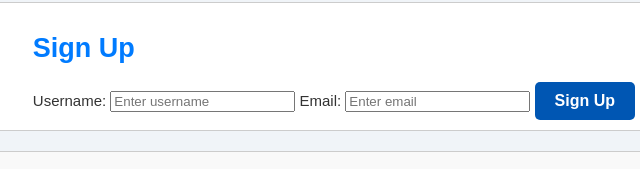
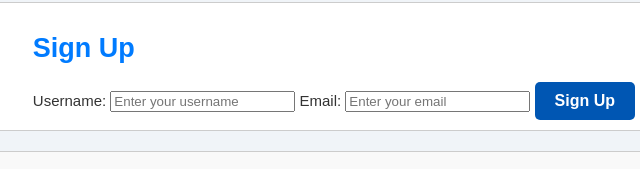
Before and after one commit to Emmanuel-Njunge/daily-wellness-tracker, a plain HTML site: page Project/Index.html in a window 1280 px wide. Shown: the part 745-914 px from the top of the page, 104-744 px from the left. Drawn offline with Linux system fonts and the light colour scheme; files that its build step writes are made by us from their sources; files whose address does not match are found by name.

```diff
--- a/Project/Index.html
+++ b/Project/Index.html
@@ -56,9 +56,9 @@
         <h2>Sign Up</h2>
         <form id="addUserForm">
           <label for="username">Username:</label>
-          <input type="text" id="username" placeholder="Enter username" required />
+          <input type="text" id="username" placeholder="Enter your username" required />
           <label for="email">Email:</label>
-          <input type="email" id="email" placeholder="Enter email" required />
+          <input type="email" id="email" placeholder="Enter your email" required />
           <button type="submit">Sign Up</button>
         </form>
       </div>
```
